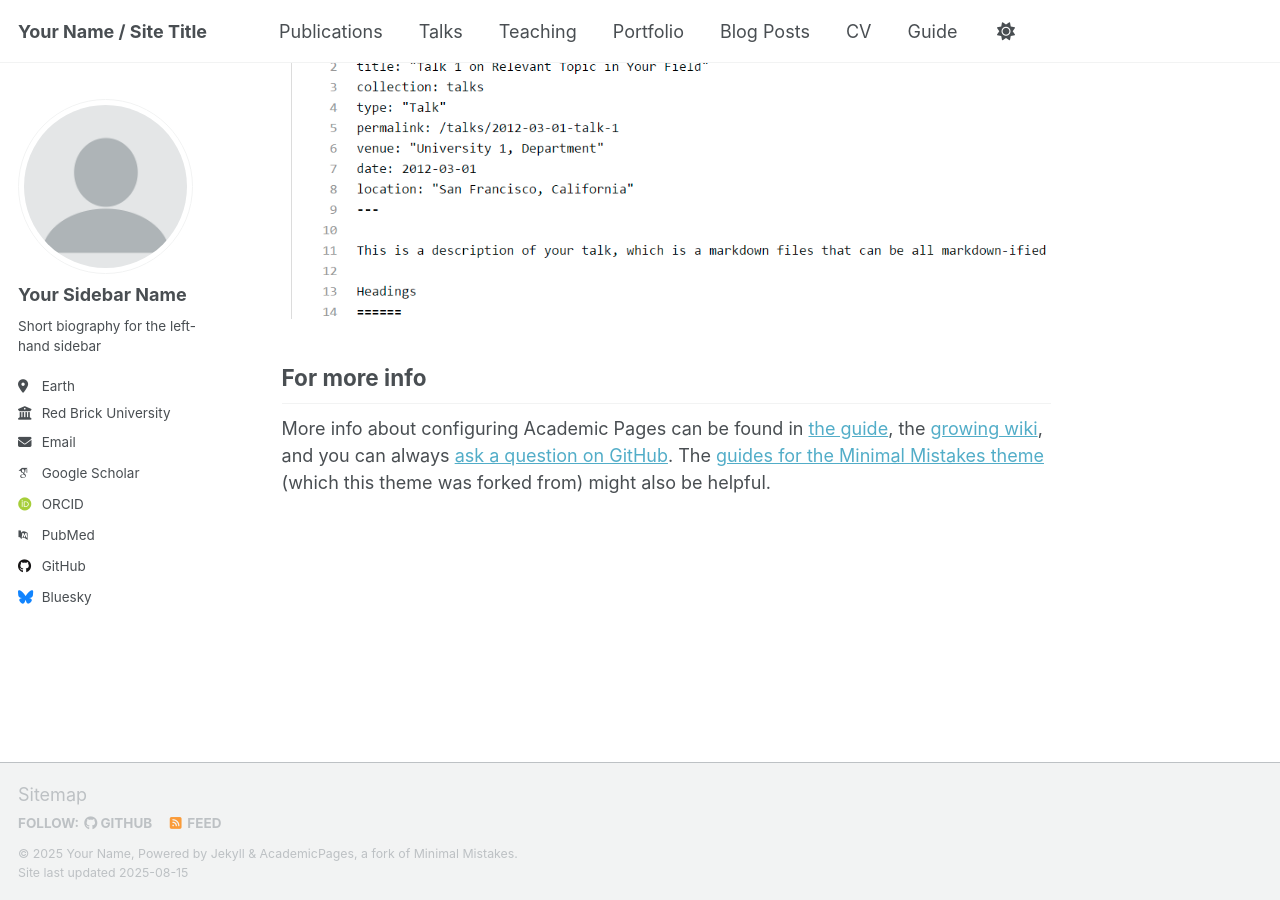
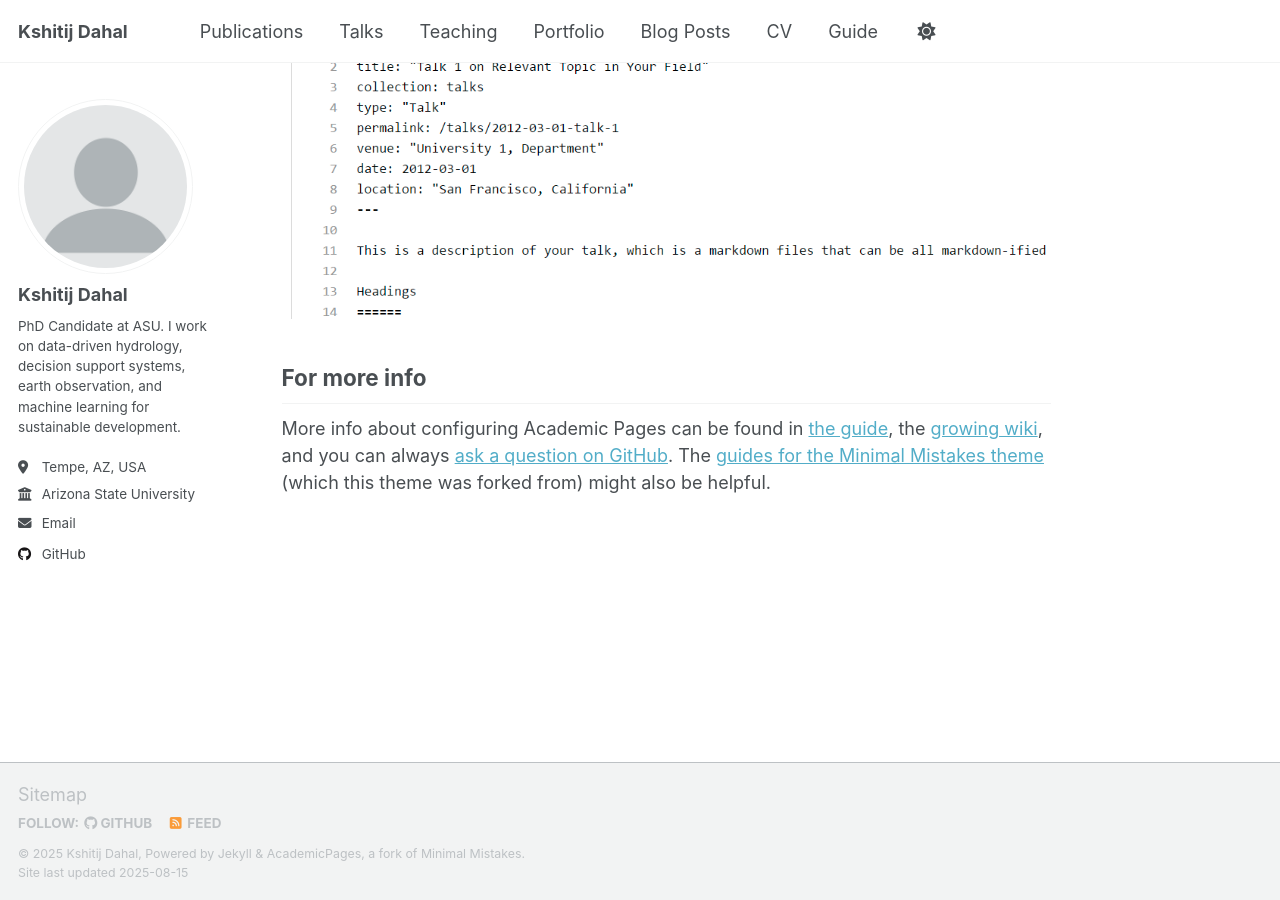
Before and after one commit to geokshitij/geokshitij.github.io, a Jekyll site: the page built from _pages/about.md, in a window 1280 px wide and 900 px high, scrolled down 2880 px. Built offline with Jekyll 4.4.1, drawn with Linux system fonts in a browser that asks for light colours; some web fonts are replaced; a script that is not in the unit is left out; part of the change alters nothing that is shown.

Commit message:
Update _config.yml

```diff
--- a/_config.yml
+++ b/_config.yml
@@ -9,76 +9,38 @@
 # Basic Site Settings
 locale                   : "en-US"
 site_theme               : "default" # Currently available options are "default", "air"
-title                    : "Your Name / Site Title"
-title_separator          : "-"
-name                     : &name "Your Name"
-description              : &description "personal description"
-url                      : https://academicpages.github.io # the base hostname & protocol for your site e.g. "https://[your GitHub username].github.io" or if you already have some other page hosted on Github then use "https://[your GitHub username].github.io/[Your Repo Name]"
-baseurl                  : "" # the subpath of your site, e.g. "/blog"
-repository               : "academicpages/academicpages.github.io"
+title                    : "Kshitij Dahal"
+title_separator          : "|"
+name                     : &name "Kshitij Dahal"
+description              : "PhD Candidate in data-driven hydrology, earth observation, and machine learning for sustainable development."
+url                      : https://geokshitij.github.io # IMPORTANT: This is correct for your site.
+baseurl                  : ""
+repository               : "geokshitij/geokshitij.github.io" # IMPORTANT: This is correct for your site.
 
 # Site Author - The following control what appear as part of the author content on the side bar.
-#               If a field is blank the icon and link will not appear, otherwise it will be shown.
-#               Additional customization can be done by editing /_includes/author-profile.html
 author:
   # Biographic information
-  avatar           : "profile.png"
-  name             : "Your Sidebar Name"
-  pronouns         : # example: "she/her"
-  bio              : "Short biography for the left-hand sidebar"
-  location         : "Earth"
-  employer         : "Red Brick University"
-  uri              : # URL
-  email            : "none@example.org"
+  avatar           : "profile.png" # You will need to upload a photo named profile.png to the /images/ folder.
+  name             : "Kshitij Dahal"
+  bio              : "PhD Candidate at ASU. I work on data-driven hydrology, decision support systems, earth observation, and machine learning for sustainable development."
+  location         : "Tempe, AZ, USA"
+  employer         : "Arizona State University"
+  uri              : # Optional: Link to your lab or university profile page.
+  email            : "kdahal3@asu.edu"
 
-  # Academic websites
-  academia         : # URL
-  arxiv            : # URL - Update with the correct link to your profile
-  googlescholar    : "https://scholar.google.com/citations?user=PS_CX0AAAAAJ"
-  inspire-hep      : # URL
-  impactstory      : # URL
-  orcid            : "http://orcid.org/yourorcidurl"
-  semantic         : # URL
-  pubmed           : "https://www.ncbi.nlm.nih.gov/pubmed/?term=john+snow"
-  researchgate     : # URL
-  scopus           : # URL
+  # Academic websites - I've left these blank. Please find your profile URLs and paste them here.
+  googlescholar    : # "https://scholar.google.com/citations?user=YOUR_USER_ID"
+  orcid            : # "https://orcid.org/YOUR_ORCID_ID"
+  researchgate     : # Your ResearchGate profile URL
 
   # Repositories and software development
-  bitbucket        : # Username - Update with your username on the site
-  codepen          : # Username
-  dribbble         : # Username
-  github           : "academicpages"
-  kaggle           : # Username
-  stackoverflow    : # User number or user number and name (i.e., use "1" or "1/jeff-atwood")
+  github           : "geokshitij"
 
-  # Social media
-  artstation       : # Username
-  bluesky          : "bsky.app" # Replace this with you Bluesky username
-  facebook         : # Username
-  flickr           : # Username
-  foursquare       : # Username
-  goodreads        : # Username
-  google_plus      : # Username
-  keybase          : # Username
-  instagram        : # Username
-  lastfm           : # Username
-  linkedin         : # Username
-  mastodon         : # URL
-  medium           : # URL
-  pinterest        : # Username
-  soundcloud       : # Username
-  steam            : # Username
-  telegram         : # URL
-  tumblr           : # Username
-  twitter          : # Username for X / Twitter
-  vine             : # Username
-  weibo            : # Username
-  wikipedia        : # Username
-  xing             : # Username
-  youtube          : # Username
-  zhihu            : # Username
+  # Social media - Add your username if you want the icon to appear.
+  linkedin         : # your-linkedin-username
+  twitter          : # your-twitter-username
 
-# Publication Category - The following the list of publication categories and their headings
+# Publication Category - These are good defaults. We'll use them later.
 publication_category:
   books:
     title: 'Books'
@@ -87,51 +49,28 @@ publication_category:
   conferences:
     title: 'Conference Papers'
 
-# Site Settings
-teaser                   :  # filename of teaser fallback teaser image placed in /images/, .e.g. "500x300.png"
-breadcrumbs              : false # true, false (default)
+# Site Settings (Defaults are fine, no need to change these for now)
+teaser                   :
+breadcrumbs              : false
 words_per_minute         : 160
 future                   : true
-read_more                : "disabled" # if enabled, adds "Read more" links to excerpts
-talkmap_link             : false      #change to true to add link to talkmap on talks page
+read_more                : "disabled"
+talkmap_link             : false
 comments:
-  provider               : # false (default), "disqus", "discourse", "facebook", "google-plus", "staticman", "custom"
-  disqus:
-    shortname            :
-  discourse:
-    server               : # https://meta.discourse.org/t/embedding-discourse-comments-via-javascript/31963 , e.g.: meta.discourse.org
-  facebook:
-    appid                :
-    num_posts            : # 5 (default)
-    colorscheme          : # "light" (default), "dark"
-staticman:
-  allowedFields          : ['name', 'email', 'url', 'message']
-  branch                 : "gh-pages" # "master", "gh-pages"
-  commitMessage          : "New comment."
-  filename               : comment-{@timestamp}
-  format                 : "yml"
-  moderation             : true
-  path                   : "_data/comments/{options.slug}"
-  requiredFields         : ['name', 'email', 'message']
-  transforms:
-    email                : "md5"
-  generatedFields:
-    date:
-      type               : "date"
-      options:
-        format           : "iso8601" # "iso8601" (default), "timestamp-seconds", "timestamp-milliseconds"
+  provider               : false
+
+#
+# Everything below this line is standard configuration.
+# You shouldn't need to change it unless you're doing advanced customization.
+#
 atom_feed:
-  hide                   : false     # change to true to hide the RSS feed in the footer
-  path                   : # blank (default) uses feed.xml
-
-
+  hide                   : false
+  path                   :
 # SEO Related
 google_site_verification :
 bing_site_verification   :
 alexa_site_verification  :
 yandex_site_verification :
-
-
 # Social Sharing
 twitter:
   username               : &twitter
@@ -139,23 +78,17 @@ facebook:
   username               :
   app_id                 :
   publisher              :
-og_image                 :  # Social media default site image
-og_description           :  # Social media default site image description
-# For specifying social profiles
-# - https://developers.google.com/structured-data/customize/social-profiles
+og_image                 :
+og_description           :
 social:
   type                   : # Person or Organization (defaults to Person)
-  name                   : # If the user or organization name differs from the site's name
-  links: # An array of links to social media profiles
-
-
+  name                   :
+  links:
 # Analytics
 analytics:
-  provider               :  "false" # false (default), "google", "google-universal", "google-analytics-4", "custom"
+  provider               :  "false"
   google:
     tracking_id          :
-
-
 # Reading Files
 include:
   - .htaccess
@@ -193,16 +126,12 @@ keep_files:
   - .svn
 encoding: "utf-8"
 markdown_ext: "markdown,mkdown,mkdn,mkd,md"
-
-
 # Conversion
 markdown: kramdown
 highlighter: rouge
 lsi: false
 excerpt_separator: "\n\n"
 incremental: false
-
-
 # Markdown Processing
 kramdown:
   input: GFM
@@ -213,9 +142,7 @@ kramdown:
   toc_levels: 1..6
   smart_quotes: lsquo,rsquo,ldquo,rdquo
   enable_coderay: false
-
-
-# These settings control the types of collections used by the template
+# Collections
 collections:
   teaching:
     output: true
@@ -229,11 +156,8 @@ collections:
   talks:
     output: true
     permalink: /:collection/:path/
-
-
-# These settings control how pages and collections are included in the site
+# Defaults
 defaults:
-  # _posts
   - scope:
       path: ""
       type: posts
@@ -244,14 +168,12 @@ defaults:
       comments: true
       share: true
       related: true
-  # _pages
   - scope:
       path: ""
       type: pages
     values:
       layout: single
       author_profile: true
-  # _teaching
   - scope:
       path: ""
       type: teaching
@@ -260,7 +182,6 @@ defaults:
       author_profile: true
       share: true
       comments: true
-  # _publications
   - scope:
       path: ""
       type: publications
@@ -269,7 +190,6 @@ defaults:
       author_profile: true
       share: true
       comments: true
-  # _portfolio
   - scope:
       path: ""
       type: portfolio
@@ -278,7 +198,6 @@ defaults:
       author_profile: true
       share: true
       comment: true
-  # _talks
   - scope:
       path: ""
       type: talks
@@ -286,21 +205,13 @@ defaults:
       layout: talk
       author_profile: true
       share: true
-
-
 # Sass/SCSS
 sass:
   sass_dir: _sass
-  style: compressed # http://sass-lang.com/documentation/file.SASS_REFERENCE.html#output_style
-
-
+  style: compressed
 # Outputting
 permalink: /:categories/:title/
-# paginate: 5 # amount of posts to show
-# paginate_path: /page:num/
-timezone: Etc/UTC # http://en.wikipedia.org/wiki/List_of_tz_database_time_zones
-
-
+timezone: Etc/UTC
 # Plugins
 plugins:
   - jekyll-feed
@@ -309,8 +220,7 @@ plugins:
   - jekyll-sitemap
   - jekyll-redirect-from
   - jemoji
-
-# Mimic GitHub Pages with --safe
+# Whitelist
 whitelist:
   - jekyll-feed
   - jekyll-gist
@@ -318,39 +228,14 @@ whitelist:
   - jekyll-sitemap
   - jekyll-redirect-from
   - jemoji
-
-
 # Archives
-#  Type
-#  - GitHub Pages compatible archive pages built with Liquid ~> type: liquid (default)
-#  - Jekyll Archives plugin archive pages ~> type: jekyll-archives
-#  Path (examples)
-#  - Archive page should exist at path when using Liquid method or you can
-#    expect broken links (especially with breadcrumbs enabled)
-#  - <base_path>/tags/my-awesome-tag/index.html ~> path: /tags/
-#  - <base_path/categories/my-awesome-category/index.html ~> path: /categories/
-#  - <base_path/my-awesome-category/index.html ~> path: /
 category_archive:
   type: liquid
   path: /categories/
 tag_archive:
   type: liquid
   path: /tags/
-# https://github.com/jekyll/jekyll-archives
-# jekyll-archives:
-#   enabled:
-#     - categories
-#     - tags
-#   layouts:
-#     category: archive-taxonomy
-#     tag: archive-taxonomy
-#   permalinks:
-#     category: /categories/:name/
-#     tag: /tags/:name/
-
-
 # HTML Compression
-# - http://jch.penibelst.de/
 compress_html:
   clippings: all
   ignore:
```
